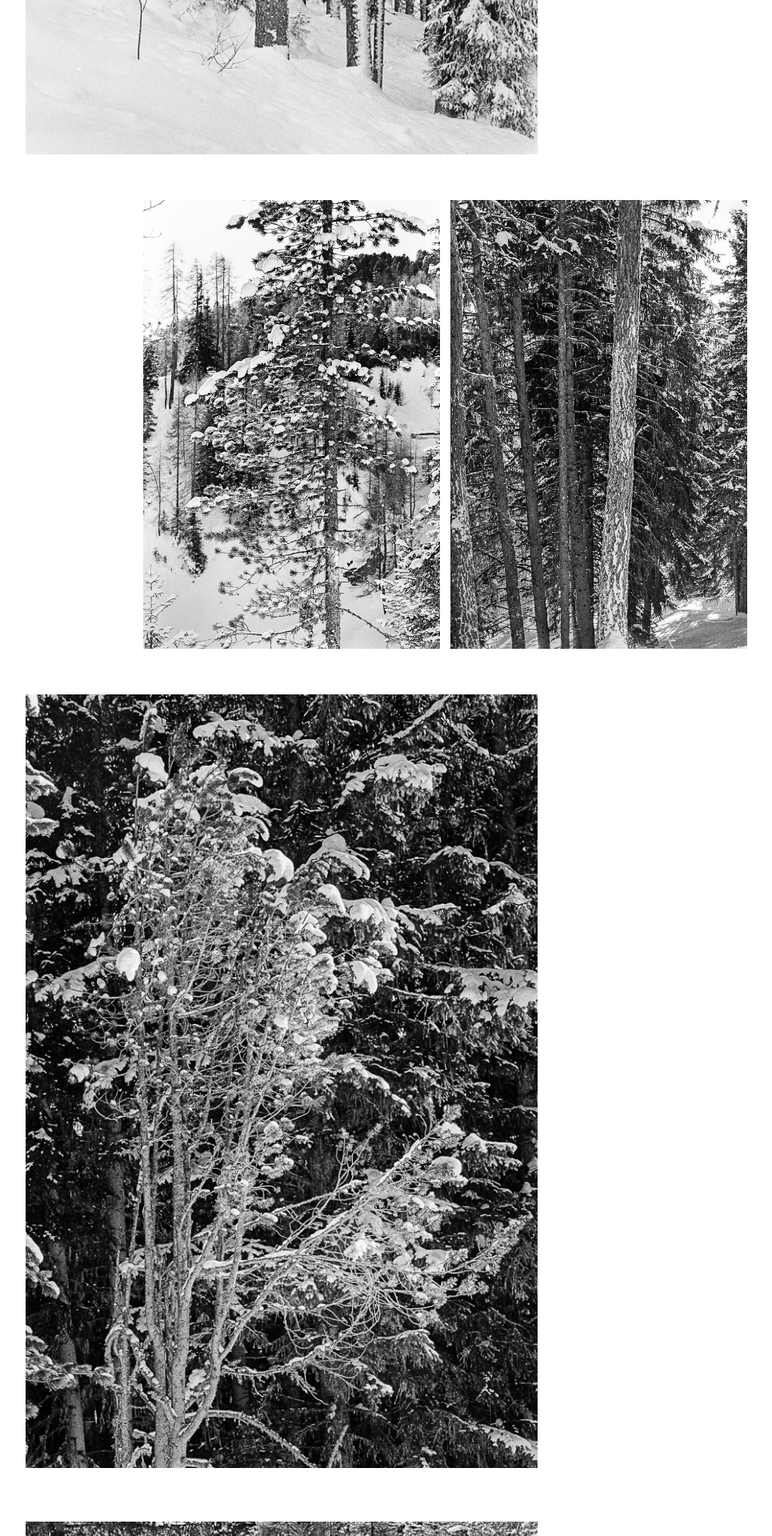
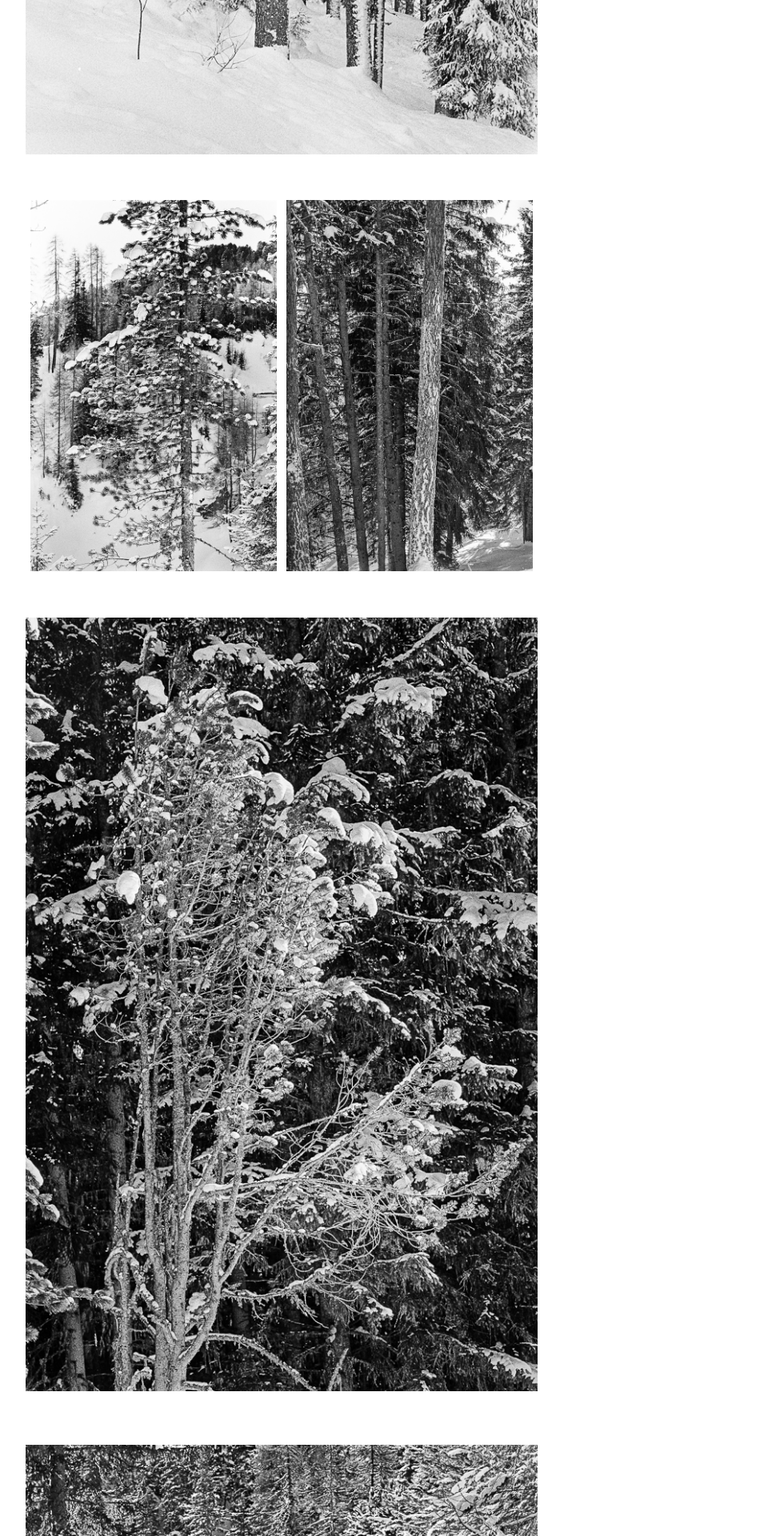
Before and after one commit to lucabutikofer/Photography, a Jekyll site: the page built from Plants.md, in a window 1280 px wide. Shown: the part 882-2802 px from the top of the page at 80% size, without its empty margins (288-1253 px from the left). Built offline with Jekyll 4.4.1, drawn with Linux system fonts in a browser that asks for light colours.

Commit message:
Update no-style-please.scss

```diff
--- a/_sass/no-style-please.scss
+++ b/_sass/no-style-please.scss
@@ -59,14 +59,14 @@ hr {
   &:after { content: attr(data-content) '/////' }
 }
 
-table { width: 120%; }
+table { width: 100%; }
 
 table, th, td {
   // border: thin solid black;
   border-collapse: collapse;
   padding: 0.4rem;
-    position: relative;
-  left: 10%;
+  // position: relative;
+  // left: 10%;
 }
 
 code {
```
